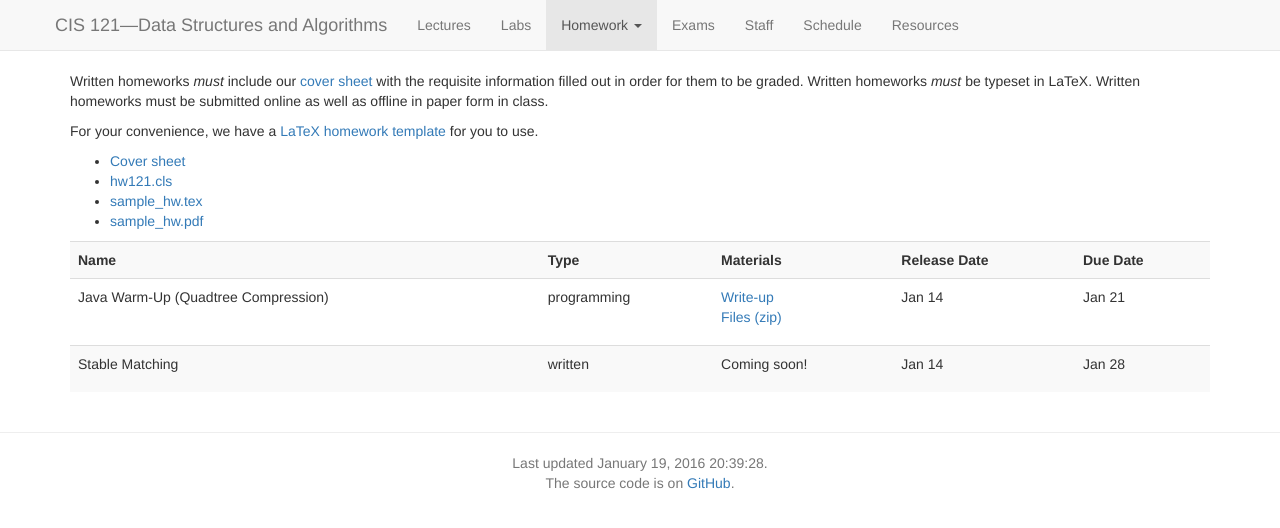
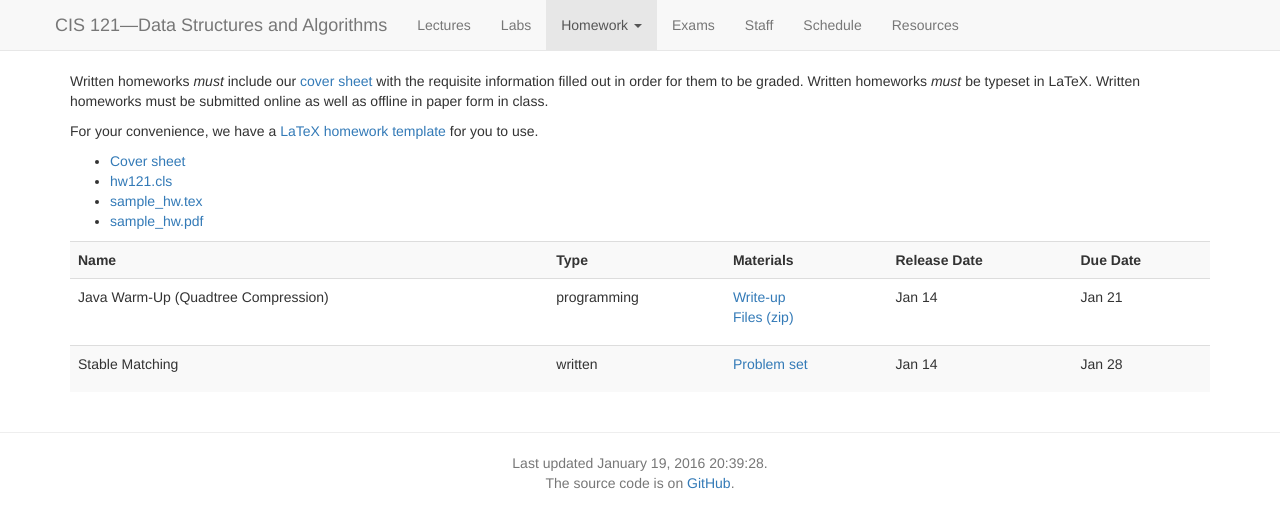
Before and after one commit to vikramkh/course-website-16fa, a Jekyll site: the page built from homework.md, in a window 1280 px wide. Shown: the top 528 px of the page. Built offline with Jekyll 4.4.1, drawn with Linux system fonts in a browser that asks for light colours; nearby versions of some CDN libraries.

Commit message:
release hw2

```diff
--- a/_data/homeworks.yaml
+++ b/_data/homeworks.yaml
@@ -7,7 +7,7 @@
   due_date: 2016-01-21
 
 - assignment: Stable Matching
-  active:
+  active: t
   type: written
   problem_set: content/hws/hw2/hw2.pdf
   release_date: 2016-01-14
```
